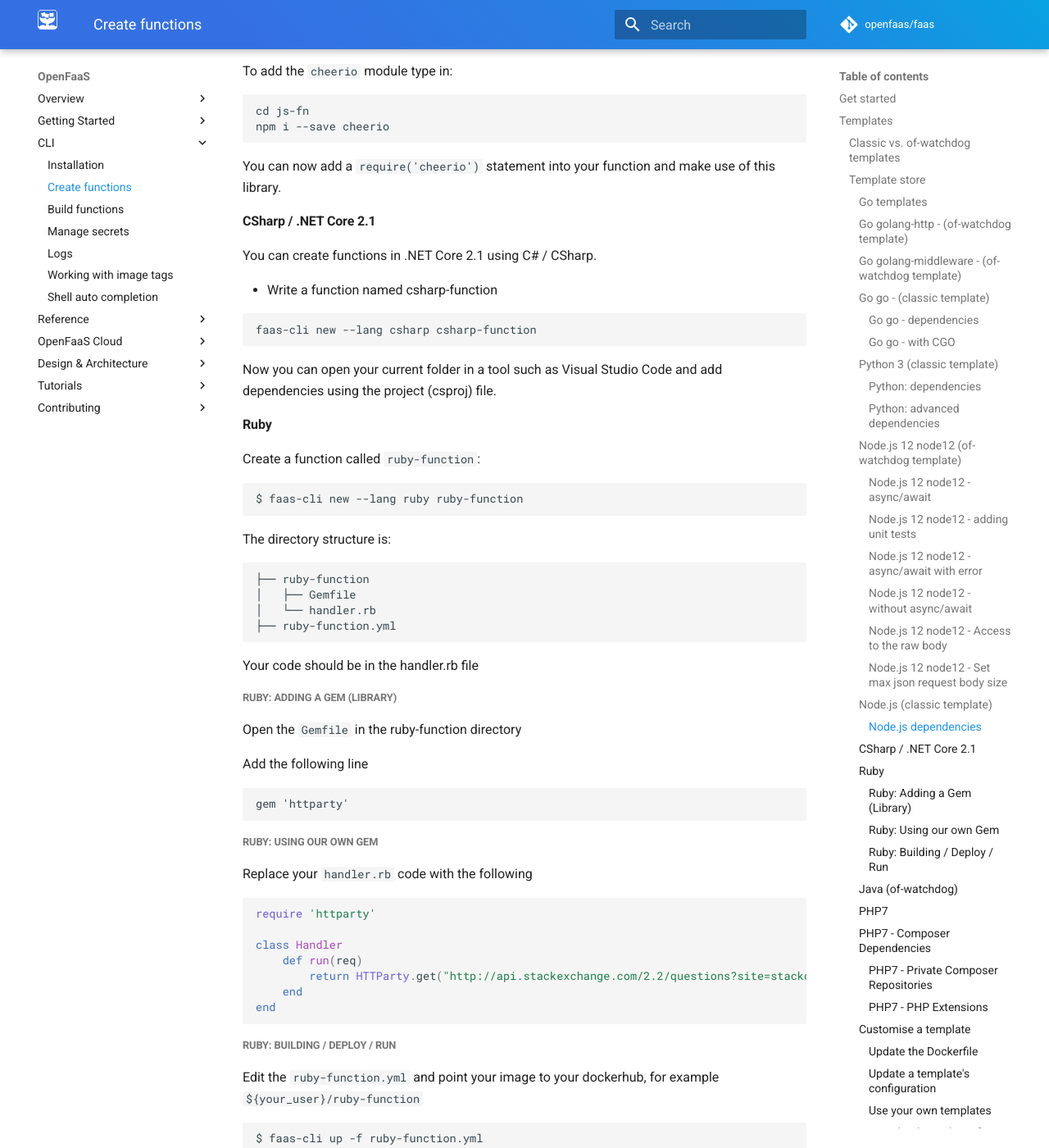
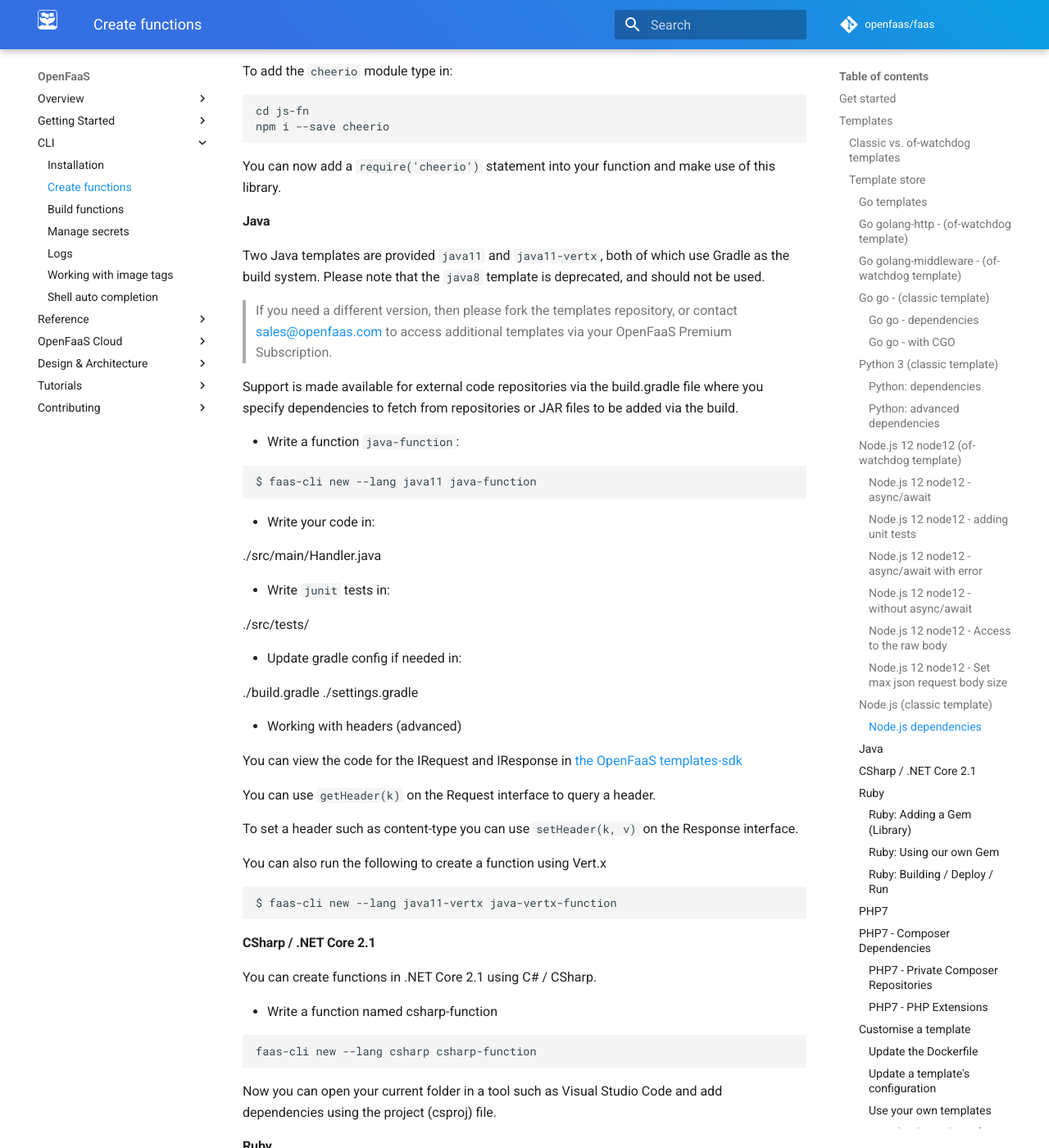
Before and after one commit to openfaas/docs, an MkDocs documentation site: the page built from docs/cli/templates.md, in a window 1280 px wide and 1400 px high, scrolled down 9135 px. Shown: the whole window at 82% size. Built offline with MkDocs 1.6.1 and Material for MkDocs 9.7.7, drawn with Linux system fonts in a browser that asks for light colours; comment, search, counter and statistics services are not loaded; some of the changed text lies outside the part shown.

Commit message:
Update template docs for newer Java11 templates
Signed-off-by: Alex Ellis (OpenFaaS Ltd) <alexellis2@gmail.com>

````diff
--- a/docs/cli/templates.md
+++ b/docs/cli/templates.md
@@ -429,6 +429,48 @@ npm i --save cheerio
 
 You can now add a `require('cheerio')` statement into your function and make use of this library.
 
+
+#### Java
+
+Two Java templates are provided `java11` and `java11-vertx`, both of which use Gradle as the build system. Please note that the `java8` template is deprecated, and should not be used.
+
+> If you need a different version, then please fork the templates repository, or contact sales@openfaas.com to access additional templates via your OpenFaaS Premium Subscription.
+
+Support is made available for external code repositories via the build.gradle file where you specify dependencies to fetch from repositories or JAR files to be added via the build.
+
+* Write a function `java-function`:
+
+```
+$ faas-cli new --lang java11 java-function
+```
+
+* Write your code in:
+
+./src/main/Handler.java
+
+* Write `junit` tests in:
+
+./src/tests/
+
+* Update gradle config if needed in:
+
+./build.gradle
+./settings.gradle
+
+* Working with headers (advanced)
+
+You can view the code for the IRequest and IResponse in [the OpenFaaS templates-sdk](https://github.com/openfaas/templates-sdk/tree/master/java11/model/src/main/java/com/openfaas/model)
+
+You can use `getHeader(k)` on the Request interface to query a header.
+
+To set a header such as content-type you can use `setHeader(k, v)` on the Response interface.
+
+You can also run the following to create a function using Vert.x
+
+```bash
+$ faas-cli new --lang java11-vertx java-vertx-function
+```
+
 #### CSharp / .NET Core 2.1
 
 You can create functions in .NET Core 2.1 using C# / CSharp.
@@ -521,37 +563,6 @@ $ echo 'OpenFaaS' | faas-cli invoke ruby-function
          "is_answered" : false,
 ...
 ```
-
-#### Java (of-watchdog)
-
-Two Java templates are provided `java8` and `java12`, if you need a different version, then please fork the templates repo or request it from the community.
-
-Support is made available for external code repositories via the build.gradle file where you specify dependencies to fetch from repositories or JAR files to be added via the build.
-
-* Write a function `java-function`:
-
-```
-$ faas-cli new --lang java8 java-function
-```
-
-* Write your code in:
-
-./src/main/Handler.java
-
-* Write `junit` tests in:
-
-./src/tests/
-
-* Update gradle config if needed in:
-
-./build.gradle
-./settings.gradle
-
-* Working with headers
-
-You can use `getHeader(k)` on the Request interface to query a header.
-
-To set a header such as content-type you can use `setHeader(k, v)` on the Response interface.
 
 #### PHP7
 
````
